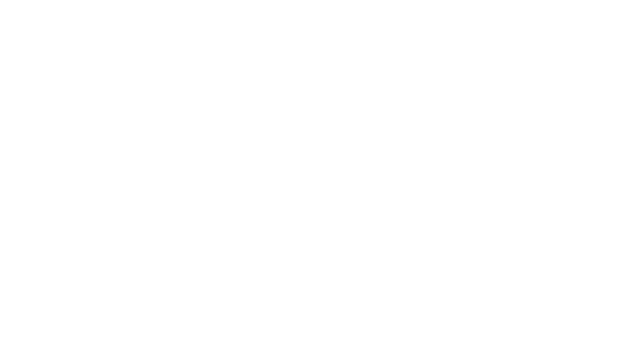
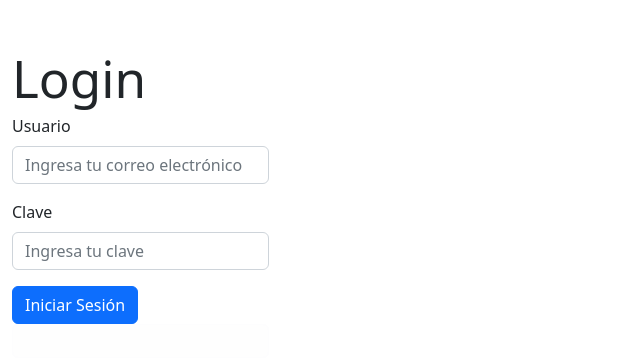
Before and after one commit to jpablow/ADL-FSJS-M04U02, a React (Vite) app: page / in a window 1280 px wide. Shown: the part 188-550 px from the top of the page, without its empty margins (0-640 px from the left). Built offline with nearby package versions, Linux system fonts and the light colour scheme.

Commit message:
Crea componente Login

```diff
--- a/src/App.jsx
+++ b/src/App.jsx
@@ -1,8 +1,14 @@
 import "./App.css";
 import "bootstrap/dist/css/bootstrap.min.css";
+import Formulario from "./components/Login";
+import Container from "react-bootstrap/Container";
 
 function App() {
-  return <></>;
+  return (
+    <Container>
+      <Formulario />
+    </Container>
+  );
 }
 
 export default App;
--- /dev/null
+++ b/src/components/Login.jsx
@@ -0,0 +1,72 @@
+import React from "react";
+import Button from "react-bootstrap/Button";
+import Form from "react-bootstrap/Form";
+import Alert from "react-bootstrap/Alert";
+import { useState } from "react";
+
+const Formulario = () => {
+  const [correo, setCorreo] = useState("");
+  const [clave, setClave] = useState("");
+  const [msgAlerta, setMsgAlerta] = useState("");
+  const [variantAlerta, setVariantAlerta] = useState("light");
+
+  const validarCredenciales = (correo, clave) => {
+    correo === "user@credenciales.cl" && clave === "admin"
+      ? (setMsgAlerta("Datos correctos, sesión iniciada."),
+        setVariantAlerta("success"))
+      : (setMsgAlerta("Datos incorrectos, intenta nuevamente"),
+        setVariantAlerta("danger"));
+  };
+
+  return (
+    <>
+      <h1>Login</h1>
+      <Form
+        onSubmit={(e) => {
+          e.preventDefault();
+          validarCredenciales(correo, clave);
+        }}
+      >
+        <Form.Group className="mb-3" controlId="formBasicEmail">
+          <Form.Label>Usuario</Form.Label>
+          <Form.Control
+            type="email"
+            name="correo"
+            placeholder="Ingresa tu correo electrónico"
+            onChange={(e) => setCorreo(e.target.value)}
+            value={correo}
+          />
+          {/* <Form.Text className="text-muted">
+            We'll never share your email with anyone else.
+          </Form.Text> */}
+        </Form.Group>
+        <Form.Group className="mb-3" controlId="formBasicPassword">
+          <Form.Label>Clave</Form.Label>
+          <Form.Control
+            type="password"
+            name="clave"
+            placeholder="Ingresa tu clave"
+            onChange={(e) => setClave(e.target.value)}
+            value={clave}
+          />
+        </Form.Group>
+        <Button variant="primary" type="submit">
+          Iniciar Sesión
+        </Button>
+        <Alert variant={variantAlerta}>{msgAlerta}</Alert>
+        <p>{correo}</p>
+        <p>{clave}</p>
+      </Form>
+    </>
+  );
+};
+
+// const validarCredenciales = (correo, clave) => {
+//   const [msgAlerta, setMsgAlerta] = useState("");
+
+//   correo === "user@credenciales.cl" && clave === "admin"
+//     ? setMsgAlerta("Datos correctos, sesión iniciada.")
+//     : setMsgAlerta("Datos incorrectos, intenta nuevamente");
+// };
+
+export default Formulario;
```
Also changed, not shown: src/components/Alert.jsx (added).
